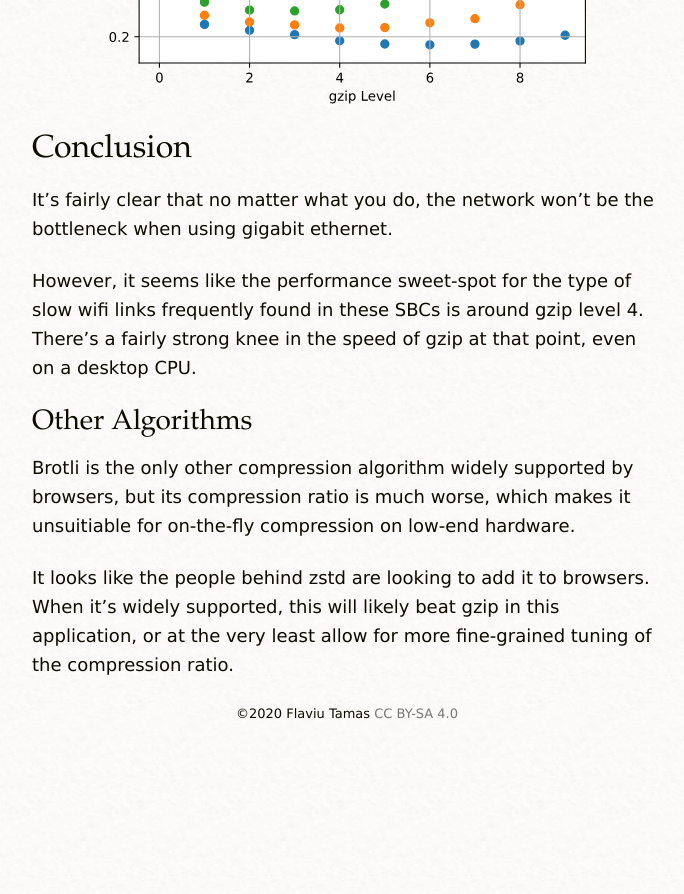
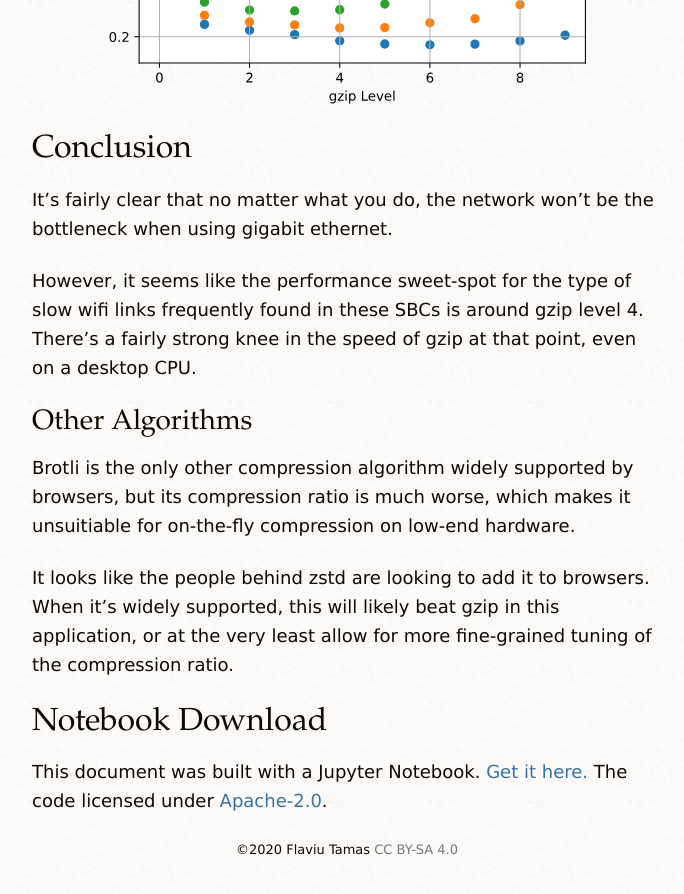
Before and after one commit to flaviut/flaviut.github.io, a Jekyll site: the page built from _posts/2020-04-11-embedded-system-http-compression.md, in a window 1280 px wide and 900 px high, scrolled down 7386 px. Shown: the top 894 px of the window, without its empty margins (293-977 px from the left). Built offline with Jekyll 4.4.1, drawn with Linux system fonts in a browser that asks for light colours; before the commit the page ends 8150 px from its top, so only the background shows below that.

Commit message:
Add ipython notebook

```diff
--- a/_posts/2020-04-11-embedded-system-http-compression.md
+++ b/_posts/2020-04-11-embedded-system-http-compression.md
@@ -543,3 +543,7 @@ However, it seems like the performance sweet-spot for the type of slow wifi link
 Brotli is the only other compression algorithm widely supported by browsers, but its compression ratio is much worse, which makes it unsuitiable for on-the-fly compression on low-end hardware.
 
 It looks like the people behind zstd are looking to add it to browsers. When it's widely supported, this will likely beat gzip in this application, or at the very least allow for more fine-grained tuning of the compression ratio.
+
+## Notebook Download
+
+This document was built with a Jupyter Notebook. [Get it here.](/assets/files/2020-04-11-embedded-system-http-compression/embedded-system-http-compression.ipynb) The code licensed under [Apache-2.0](https://spdx.org/licenses/Apache-2.0).
```
Also changed, not shown: 1 other file.
